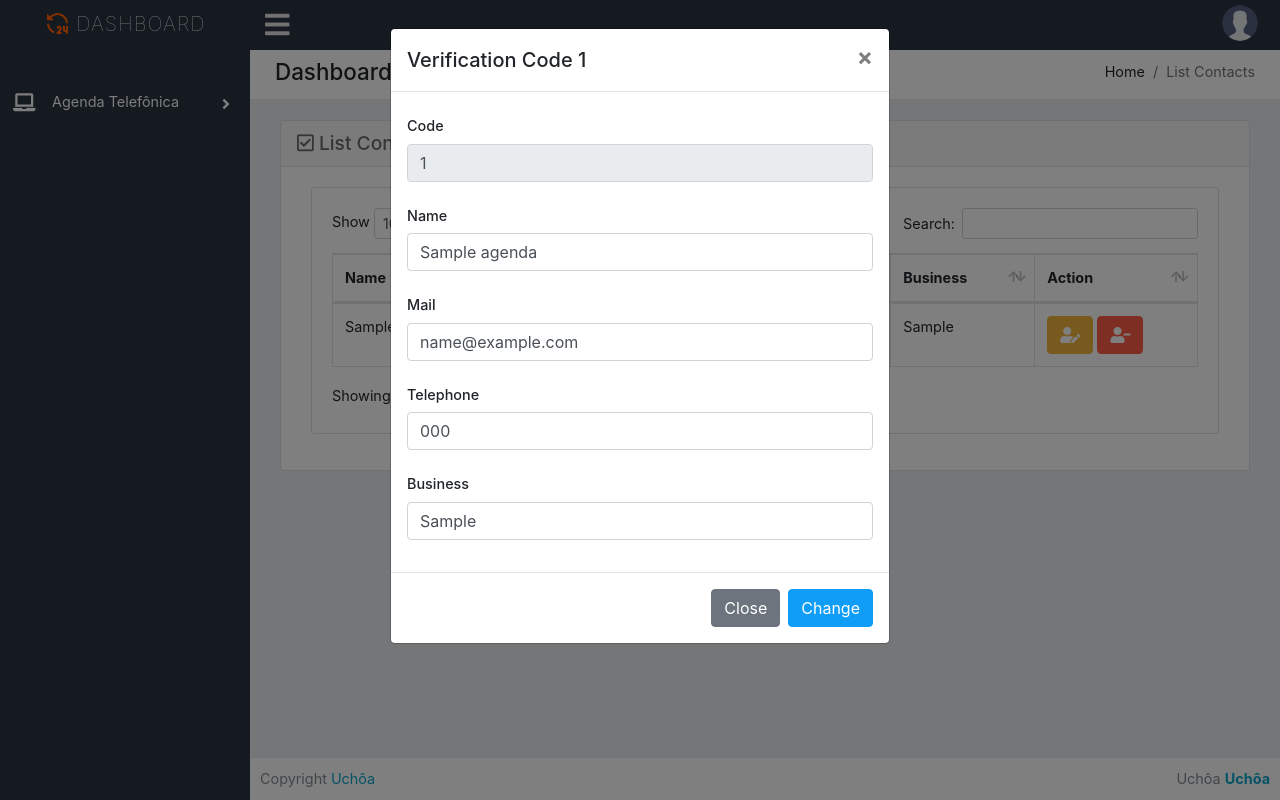
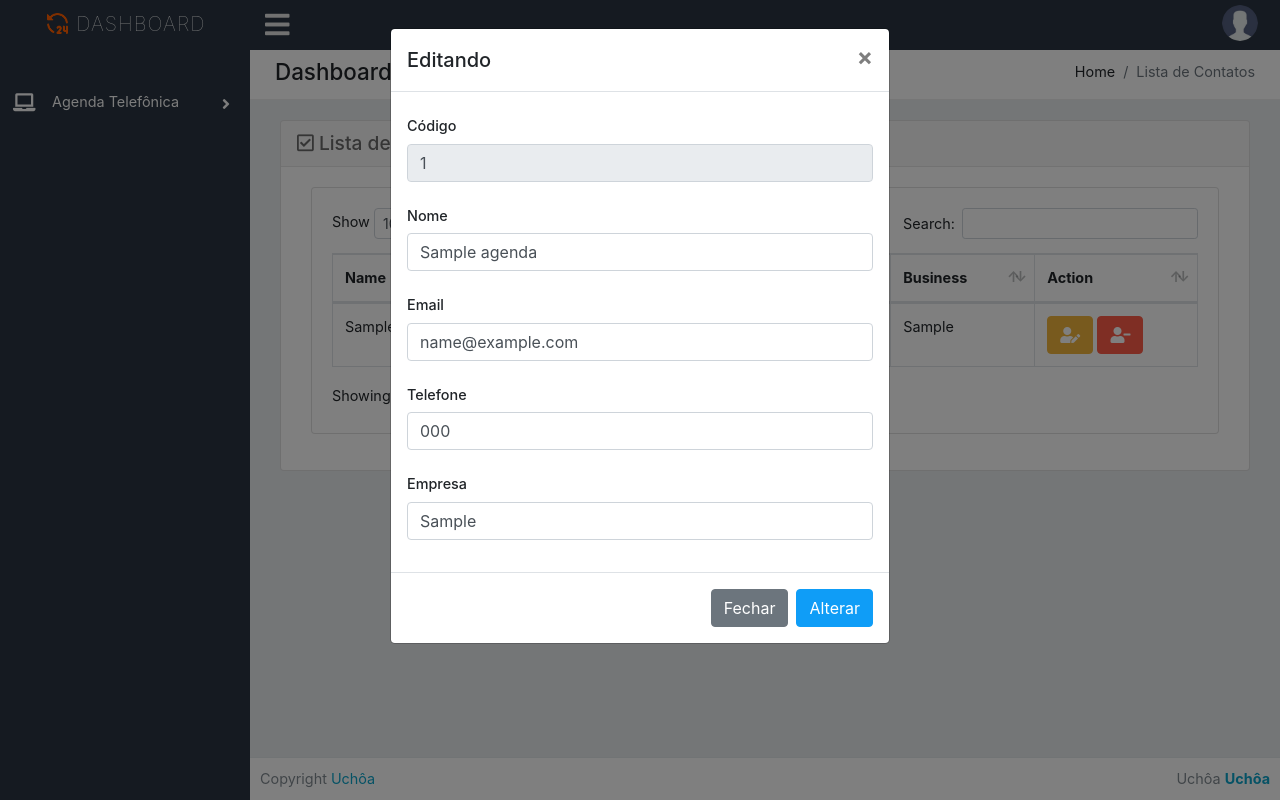
Before and after one commit to uchoamaster/sistema-gestao-comercial, a PHP site: page /list_contacts.php in a window 1280 px wide, after a click on "Edit". Run offline with PHP 8.4, Linux system fonts and the light colour scheme; tables that the repository leaves empty hold one stand-in row (values such as "Sample post"); some libraries are stand-ins or nearby versions.

Commit message:
alterando alguns nomes no projeto e links

```diff
--- a/cursodash/list_contacts.php
+++ b/cursodash/list_contacts.php
@@ -13,7 +13,7 @@
 			var recipient5 = button.data('business')
 			var modal = $(this)
 			//insere os valores dentro dos inputs pelo id
-			modal.find('.modal-title').text('Verification Code ' + recipient)
+			// modal.find('.modal-title').text('Verification Code ' + recipient)
 			modal.find('#recipient-id').val(recipient)
 			modal.find('#recipient-name').val(recipient2)
 			modal.find('#recipient-mail').val(recipient3)
@@ -31,7 +31,7 @@
 			var recipient = button.data('id-delete')
 			var recipient2 = button.data('name-delete')
 			var modal = $(this)
-			modal.find('.modal-title').text('Delete Code: ' + recipient)
+			// modal.find('.modal-title').text('Delete Code: ' + recipient)
 			modal.find('#recipient-id-delete').val(recipient)
 			modal.find('#recipient-name-delete').val(recipient2)
 
@@ -65,7 +65,7 @@
 								<h1 class="main-title float-left">Dashboard</h1>
 								<ol class="breadcrumb float-right">
 									<li class="breadcrumb-item">Home</li>
-									<li class="breadcrumb-item active">List Contacts</li>
+									<li class="breadcrumb-item active">Lista de Contatos</li>
 								</ol>
 								<div class="clearfix"></div>
 							</div>
@@ -99,7 +99,7 @@
 						}	?>
 						<div class="card mb-3">
 							<div class="card-header">
-								<h3><i class="far fa-check-square"></i> List Contacts</h3>
+								<h3><i class="far fa-check-square"></i> Lista  de Contatos</h3>
 							</div>
 
 							<div class="card-body">
@@ -151,7 +151,7 @@
 															<div class="modal-dialog">
 																<div class="modal-content">
 																	<div class="modal-header">
-																		<h5 class="modal-title" id="exampleModalLabel">New message</h5>
+																		<h5 class="modal-title" id="exampleModalLabel">Editando</h5>
 																		<button type="button" class="close" data-dismiss="modal" aria-label="Close">
 																			<span aria-hidden="true">&times;</span>
 																		</button>
@@ -160,35 +160,35 @@
 																		<form action="edit_contact.php" method="post">
 																			<div class="form-group">
 																				<!-- <input type="text" class="form-control" id="recipient-id" style="display: none">-->
-																				<label for="message-text" class="col-form-label">Code</label>
+																				<label for="message-text" class="col-form-label">Código</label>
 																				<input type="text" class="form-control" id="recipient-id" readonly name="id">
 																			</div>
 																			<div class="form-group">
 
-																				<label for="message-text" class="col-form-label">Name</label>
+																				<label for="message-text" class="col-form-label">Nome</label>
 																				<input type="text" class="form-control" id="recipient-name"  name="name">
 																			</div>
 																			<div class="form-group">
 
-																				<label for="message-text" class="col-form-label">Mail</label>
+																				<label for="message-text" class="col-form-label">Email</label>
 																				<input type="text" class="form-control" id="recipient-mail"  name="mail">
 																			</div>
 																			<div class="form-group">
 
-																				<label for="message-text" class="col-form-label">Telephone</label>
+																				<label for="message-text" class="col-form-label">Telefone</label>
 																				<input type="text" class="form-control telefone" id="recipient-tel"  name="tel">
 																			</div>
 																			<div class="form-group">
 
-																				<label for="message-text" class="col-form-label">Business</label>
+																				<label for="message-text" class="col-form-label">Empresa</label>
 																				<input type="text" class="form-control" id="recipient-business" name="business">
 																			</div>
 
 
 																		</div>
 																		<div class="modal-footer">
-																			<button type="button" class="btn btn-secondary" data-dismiss="modal">Close</button>
-																			<button type="submit" class="btn btn-primary">Change</button>
+																			<button type="button" class="btn btn-secondary" data-dismiss="modal">Fechar</button>
+																			<button type="submit" class="btn btn-primary">Alterar</button>
 																		</div>
 																	</form>
 																</div>
@@ -202,7 +202,7 @@
 															<div class="modal-dialog">
 																<div class="modal-content">
 																	<div class="modal-header">
-																		<h5 class="modal-title" id="exampleModalLabel">New message</h5>
+																		<h5 class="modal-title" id="exampleModalLabel">Deseja apagar este contato?</h5>
 																		<button type="button" class="close" data-dismiss="modal" aria-label="Close">
 																			<span aria-hidden="true">&times;</span>
 																		</button>
@@ -223,8 +223,8 @@
 
 																		</div>
 																		<div class="modal-footer">
-																			<button type="button" class="btn btn-secondary" data-dismiss="modal">Close</button>
-																			<button type="submit" class="btn btn-danger">Delete</button>
+																			<button type="button" class="btn btn-secondary" data-dismiss="modal">Fechar</button>
+																			<button type="submit" class="btn btn-danger">Apagar</button>
 																		</div>
 																	</form>
 																</div>
--- a/cursodash/topbar.php
+++ b/cursodash/topbar.php
@@ -2,7 +2,7 @@
 
             <!-- LOGO -->
             <div class="headerbar-left">
-                <a href="index.html" class="logo">
+                <a href="index.php" class="logo">
                     <img alt="Logo" src="assets/images/logo.png" />
                     <span>Dashboard</span>
                 </a>
@@ -21,20 +21,20 @@
                             <!-- item-->
                             <div class="dropdown-item noti-title">
                                 <h5 class="text-overflow">
-                                    <small>Hello, admin</small>
+                                    <small>Olá, admin</small>
                                 </h5>
                             </div>
 
                             <!-- item-->
                             <a href="profile.html" class="dropdown-item notify-item">
                                 <i class="fas fa-user"></i>
-                                <span>Profile</span>
+                                <span>Perfil</span>
                             </a>
 
                             <!-- item-->
                             <a href="#" class="dropdown-item notify-item">
                                 <i class="fas fa-power-off"></i>
-                                <span>Logout</span>
+                                <span>Sair</span>
                             </a>
                         </div>
                     </li>
```
Also changed, not shown: cursodash/form_contact.php (+7 -7 lines).
